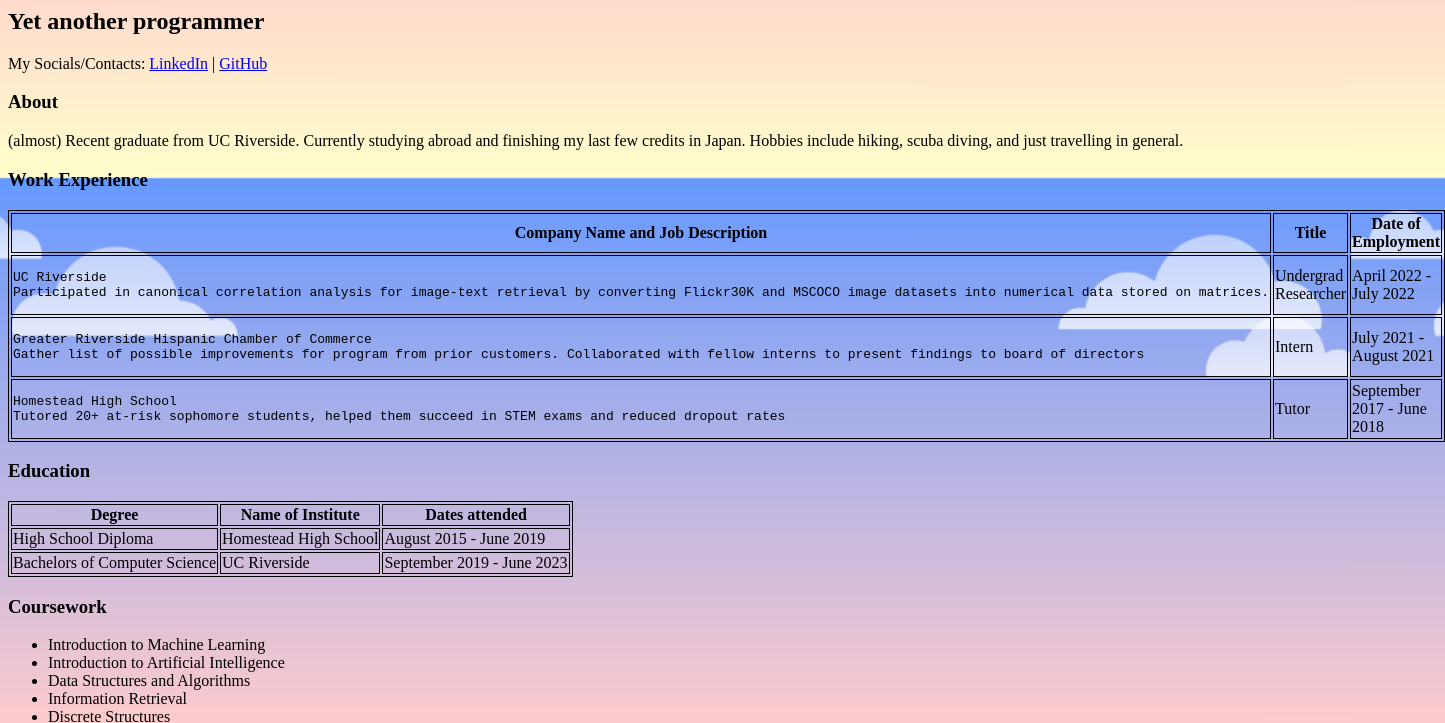
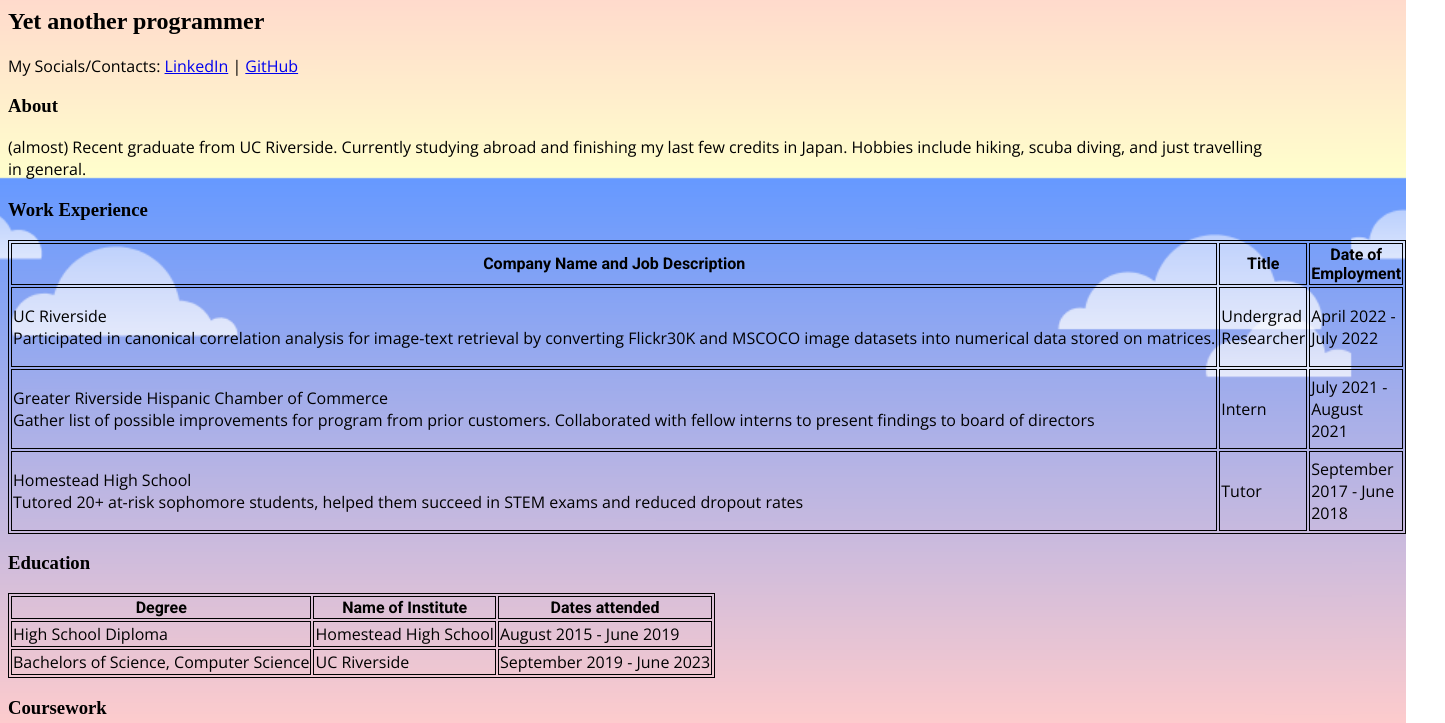
Before and after one commit to ELW123/ELW123.github.io, a plain HTML site: page index.html in a window 1280 px wide. Shown: the part 622-1345 px from the top of the page, 1445 px wide, since content can reach past the window. Drawn offline with nearby package versions, Linux system fonts and the light colour scheme.

Commit message:
Changed some fonts

```diff
--- a/index.html
+++ b/index.html
@@ -3,6 +3,10 @@
     <head>
         <meta charset="utf-8" />
         <title>Ethan's Page.</title>
+        <!-- css and font stuff -->
+        <link href="https://fonts.googleapis.com/css2?family=Open+Sans&display=swap" rel="stylesheet">
+        <link href="https://fonts.googleapis.com/css2?family=Roboto:wght@700&display=swap" rel="stylesheet">
+
         <link rel="stylesheet" type="text/css" href="styles.css" />
     </head>
     <body>
@@ -21,7 +25,7 @@
         <h3 id="Work">Work Experience</h3>
         <table>
             <thead>
-            <tr>
+            <tr id="TableTop1">
             <th>Company Name and Job Description</th>
             <th>Title</th>
             <th>Date of Employment</th>
@@ -55,7 +59,7 @@ Tutored 20+ at-risk sophomore students, helped them succeed in STEM exams and re
            <h3 id="Education">Education</h3>
            <table>
                <thead>
-                <tr>
+                <tr id="TableTop2">
                     <th>Degree</th>
                     <th>Name of Institute</th>
                     <th>Dates attended</th>
@@ -68,7 +72,7 @@ Tutored 20+ at-risk sophomore students, helped them succeed in STEM exams and re
                <td>August 2015 - June 2019</td>
                </tr>
                <tr>
-               <td>Bachelors of Computer Science</td>
+               <td>Bachelors of Science, Computer Science</td>
                <td>UC Riverside</td>
                <td>September 2019 - June 2023</td>
                </tr>
--- a/styles.css
+++ b/styles.css
@@ -2,7 +2,18 @@ h1 {font-weight: bold;
     font-size: 4rem;
     line-height: 50%; }
 
+p, ul, pre, table {
+    font-family: "Open Sans";
+  }
+
+  #TableTop1, #TableTop2 {
+    /*font-weight: 700; doesnt work*/
+    font-family: "Roboto";
+  }
+
+
 table, th, td {border: 1px solid;}
+
 
 body {background-image: url("Background.png");
       background-size: cover;
```
